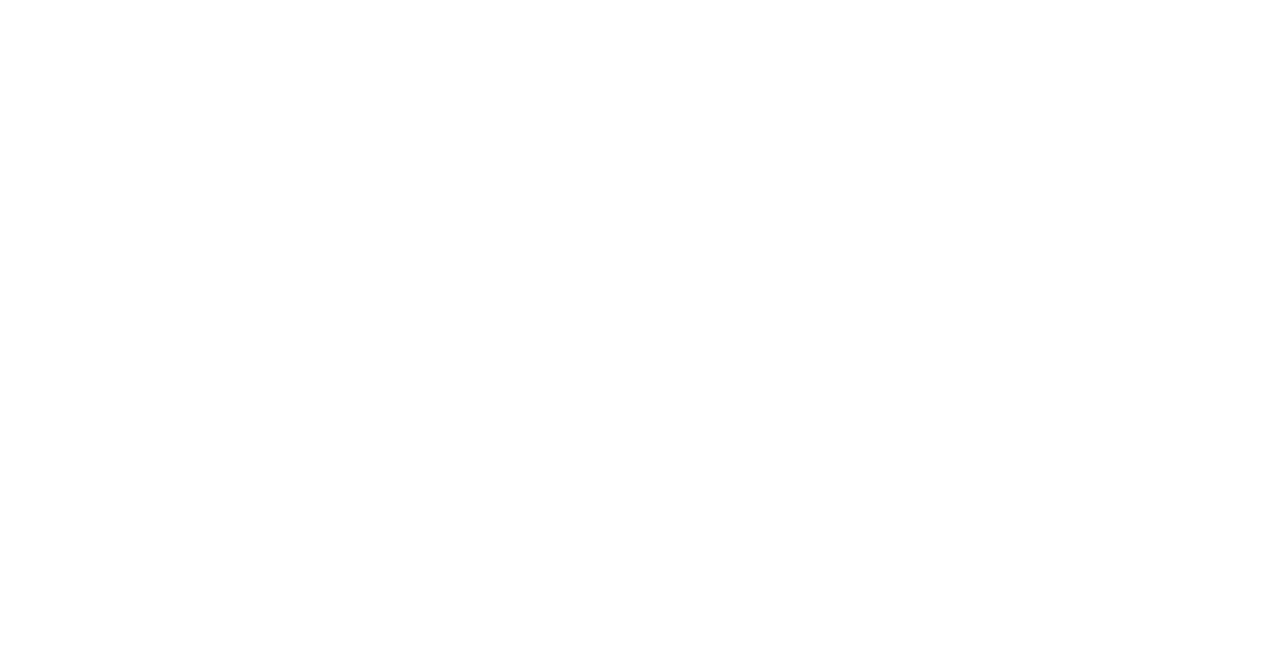
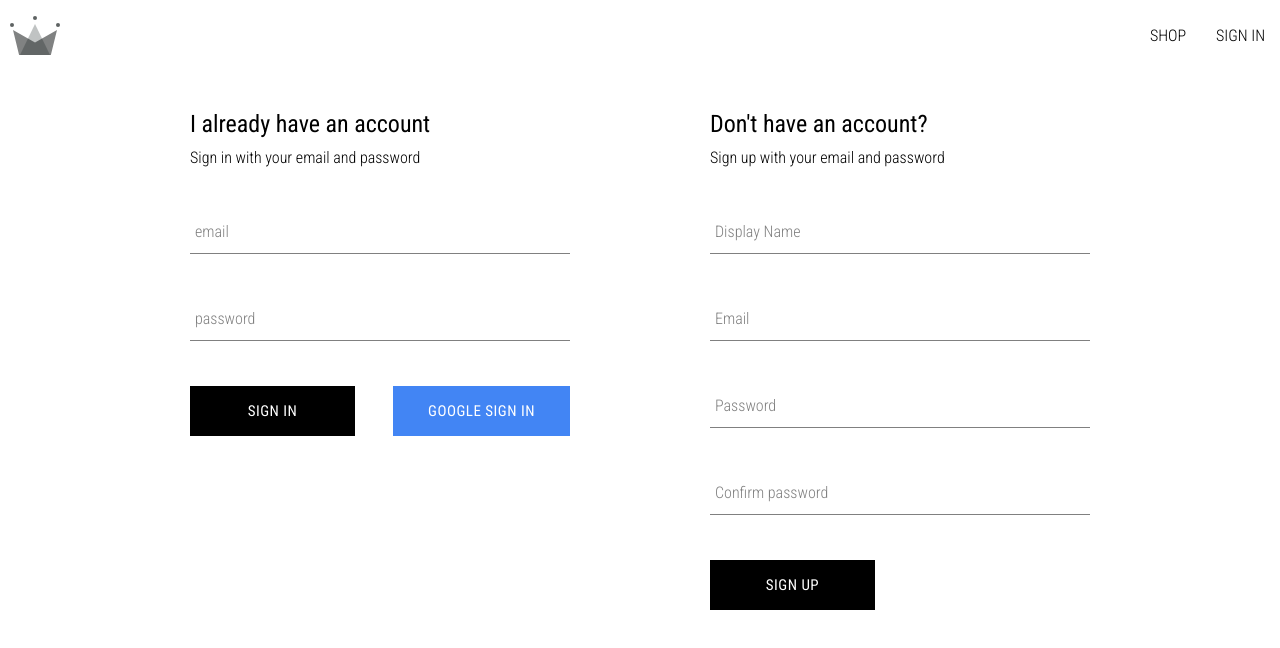
Before and after one commit to Mezin24/crwn-clothing, a React (Vite) app: page /auth in a window 1280 px wide. Before the commit this address had no page. Shown: the top 648 px of the page. Built offline with nearby package versions, Linux system fonts and the light colour scheme.

Commit message:
add auth page

```diff
--- a/src/App.jsx
+++ b/src/App.jsx
@@ -1,7 +1,7 @@
 import { Routes, Route } from 'react-router-dom';
 import RootLayout from './layout/root-layout/RootLayout';
 import Home from './pages/Home';
-import SignIn from './pages/SignIn';
+import Authentication from './pages/Authentication';
 
 const Shop = () => {
   return <h1>I am the shop page</h1>;
@@ -13,7 +13,7 @@
       <Route path='/' element={<RootLayout />}>
         <Route index element={<Home />} />
         <Route path='shop' element={<Shop />} />
-        <Route path='sign-in' element={<SignIn />} />
+        <Route path='auth' element={<Authentication />} />
       </Route>
     </Routes>
   );
--- a/src/components/navigation/Navigation.jsx
+++ b/src/components/navigation/Navigation.jsx
@@ -14,7 +14,7 @@
         <Link className='nav-link' to='/shop'>
           SHOP
         </Link>
-        <Link className='nav-link' to='/sign-in'>
+        <Link className='nav-link' to='/auth'>
           SIGN IN
         </Link>
       </div>
--- /dev/null
+++ b/src/components/sign-in/SignIn.jsx
@@ -0,0 +1,82 @@
+import { async } from '@firebase/util';
+import { useState } from 'react';
+import { toast } from 'react-toastify';
+import {
+  signInWithGooglePopup,
+  createUserDocumentFromAuth,
+  signInAuthUserWithEmailAndPassword,
+} from '../../firebase/firebase.utils';
+import FormInput from '../form-input/FormInput';
+import Button from '../UI/button/Button';
+import './sign-in.scss';
+
+const defaultValue = {
+  email: '',
+  password: '',
+};
+
+const SignIn = () => {
+  const [userInput, setUserInput] = useState(defaultValue);
+  const { email, password } = userInput;
+
+  const signInwithGoogle = async () => {
+    const { user } = await signInWithGooglePopup();
+    const userDocRef = await createUserDocumentFromAuth(user);
+  };
+
+  const changeHandler = (e) => {
+    const { name, value } = e.target;
+    setUserInput({ ...userInput, [name]: value });
+  };
+
+  const handlesubmit = async (e) => {
+    e.preventDefault();
+    try {
+      const response = await signInAuthUserWithEmailAndPassword(
+        email,
+        password
+      );
+      console.log(response);
+    } catch (error) {
+      if (error.code === 'auth/wrong-password') {
+        toast.error('Wrong password');
+      }
+
+      if (error.code === 'auth/user-not-found') {
+        toast.error("User doesn' exist");
+      }
+      console.log(error);
+    }
+  };
+  return (
+    <div className='sign-up-container'>
+      <h2>I already have an account</h2>
+      <span>Sign in with your email and password</span>
+      <form onSubmit={handlesubmit}>
+        <FormInput
+          label='email'
+          required={true}
+          type='email'
+          value={email}
+          onChange={changeHandler}
+          name='email'
+        />
+        <FormInput
+          label='password'
+          required={true}
+          type='password'
+          value={password}
+          onChange={changeHandler}
+          name='password'
+        />
+        <div className='btn-container'>
+          <Button type='submit'>sign in</Button>
+          <Button buttonType='google' type='button' onClick={signInwithGoogle}>
+            google sign in
+          </Button>
+        </div>
+      </form>
+    </div>
+  );
+};
+export default SignIn;
--- /dev/null
+++ b/src/components/sign-in/sign-in.scss
@@ -0,0 +1,15 @@
+.sign-up-container {
+  display: flex;
+  flex-direction: column;
+  width: 380px;
+
+  .btn-container {
+    display: flex;
+    justify-content: space-between;
+    gap: 2rem;
+  }
+
+  h2 {
+    margin: 10px 0;
+  }
+}
--- a/src/firebase/firebase.utils.js
+++ b/src/firebase/firebase.utils.js
@@ -5,6 +5,7 @@
   signInWithRedirect,
   GoogleAuthProvider,
   createUserWithEmailAndPassword,
+  signInWithEmailAndPassword,
 } from 'firebase/auth';
 
 import { getFirestore, doc, getDoc, setDoc, addDoc } from 'firebase/firestore';
@@ -61,3 +62,9 @@
 
   return await createUserWithEmailAndPassword(auth, email, password);
 };
+
+export const signInAuthUserWithEmailAndPassword = async (email, password) => {
+  if (!email || !password) return;
+
+  return await signInWithEmailAndPassword(auth, email, password);
+};
--- /dev/null
+++ b/src/pages/Authentication.jsx
@@ -0,0 +1,14 @@
+import SignUp from '../components/sign-up/SignUp';
+import SignIn from '../components/sign-in/SignIn';
+
+import './authentication.scss';
+
+const SignInForm = () => {
+  return (
+    <div className='auth-container'>
+      <SignIn />
+      <SignUp />
+    </div>
+  );
+};
+export default SignInForm;
--- a/src/pages/SignIn.jsx
+++ /dev/null
@@ -1,23 +0,0 @@
-import SignUp from '../components/sign-up/SignUp';
-import {
-  signInWithGooglePopup,
-  createUserDocumentFromAuth,
-  signInWithGoogleRedirect,
-} from '../firebase/firebase.utils';
-
-const SignIn = () => {
-  const logGoogleUser = async () => {
-    const { user } = await signInWithGooglePopup();
-    const userDocRef = await createUserDocumentFromAuth(user);
-    console.log(userDocRef);
-  };
-
-  return (
-    <div>
-      <h1>Sign In</h1>
-      <button onClick={logGoogleUser}>Sign in with google popup</button>
-      <SignUp />
-    </div>
-  );
-};
-export default SignIn;
--- /dev/null
+++ b/src/pages/authentication.scss
@@ -0,0 +1,6 @@
+.auth-container {
+  display: flex;
+  justify-content: space-between;
+  width: 900px;
+  margin: 30px auto;
+}
```
